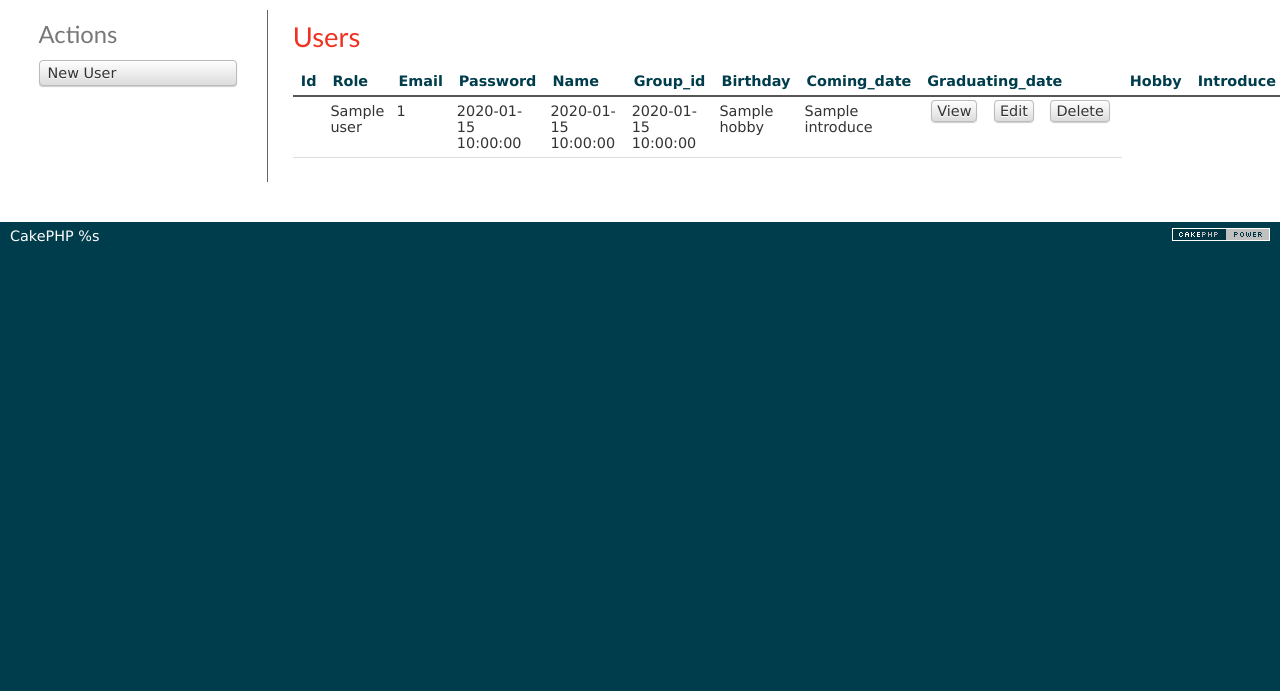
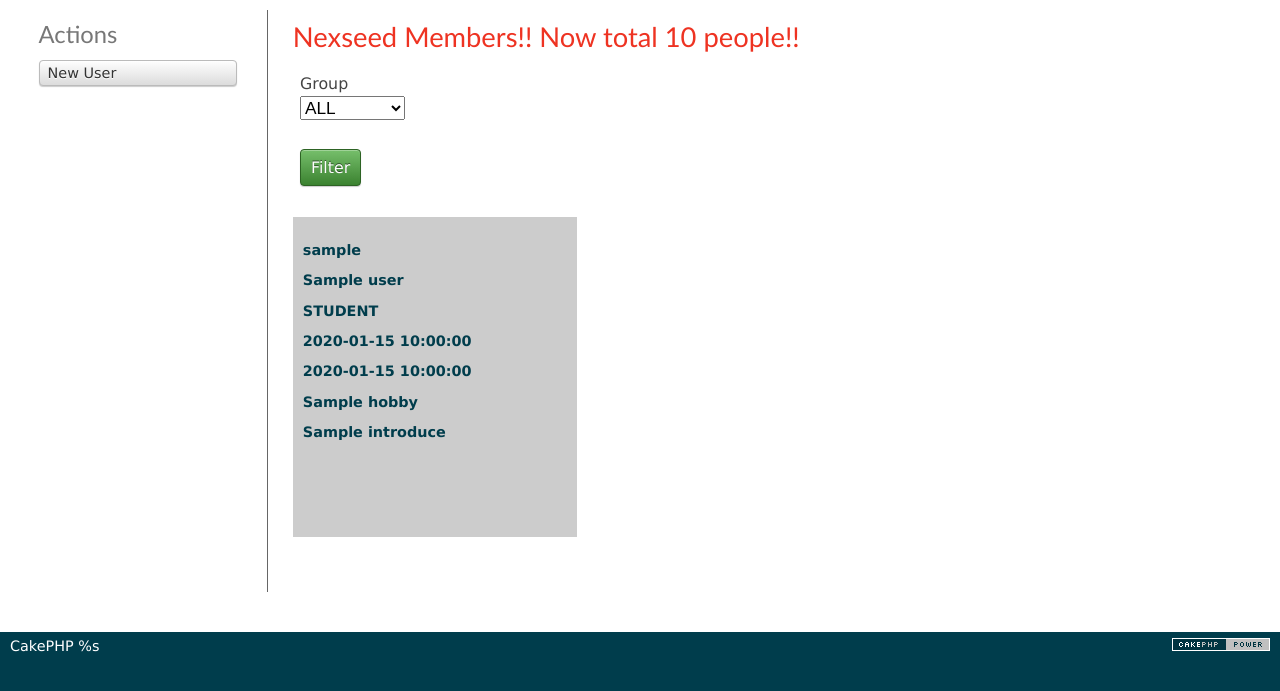
Before and after one commit to teamB-seedpod/seedpod, a CakePHP app: the page made by app/View/Users/index.ctp in a window 1280 px wide. Shown: the part 63-754 px from the top of the page. Run offline with PHP 8.4 and a stand-in for CakePHP, Linux system fonts and the light colour scheme; the template is opened without the code that fills it: most values are stand-ins (such as "Sample title", 1, 10 or a date in 2020); form fields are guessed from the names that the template uses; data that the repository does not hold is empty; some libraries are stand-ins or nearby versions.

Commit message:
プロフィールリスト周りを一通り実装

```diff
--- a/app/View/Layouts/default.ctp
+++ b/app/View/Layouts/default.ctp
@@ -29,6 +29,7 @@ $cakeVersion = __d('cake_dev', 'CakePHP %s', Configure::version())
 		echo $this->Html->meta('icon');
 
 		echo $this->Html->css('cake.generic');
+        echo $this->Html->css('user.css');
 
 		echo $this->fetch('meta');
 		echo $this->fetch('css');
--- a/app/View/Users/add.ctp
+++ b/app/View/Users/add.ctp
@@ -15,7 +15,7 @@
                     '1' => 'STUDENT',
                     '2' => 'TEACHER',
                     '3' => 'STAFF'
-                ),
+                )
             )
         );
 
--- a/app/View/Users/index.ctp
+++ b/app/View/Users/index.ctp
@@ -1,52 +1,56 @@
 <div class="users index">
-	<h2><?php echo __('Users'); ?></h2>
-	<table cellpadding="0" cellspacing="0">
-	<thead>
-	<tr>
-			<th><?php echo $this->Paginator->sort('id'); ?></th>
-			<th><?php echo $this->Paginator->sort('role'); ?></th>
-			<th><?php echo $this->Paginator->sort('email'); ?></th>
-			<th><?php echo $this->Paginator->sort('password'); ?></th>
-			<th><?php echo $this->Paginator->sort('name'); ?></th>
-			<th><?php echo $this->Paginator->sort('group_id'); ?></th>
-			<th><?php echo $this->Paginator->sort('birthday'); ?></th>
-			<th><?php echo $this->Paginator->sort('coming_date'); ?></th>
-			<th><?php echo $this->Paginator->sort('graduating_date'); ?></th>
-			<th><?php echo $this->Paginator->sort('hobby'); ?></th>
-			<th><?php echo $this->Paginator->sort('introduce'); ?></th>
-			<th><?php echo $this->Paginator->sort('block_flg'); ?></th>
-			<th><?php echo $this->Paginator->sort('del_flg'); ?></th>
-			<th><?php echo $this->Paginator->sort('byebye_flag'); ?></th>
-			<th><?php echo $this->Paginator->sort('created'); ?></th>
-			<th><?php echo $this->Paginator->sort('modified'); ?></th>
-			<th class="actions"><?php echo __('Actions'); ?></th>
-	</tr>
-	</thead>
-	<tbody>
+    <h2><?php echo 'Nexseed Members!! Now total '.$total.' people!!' ?></h2>
+
+    <?php
+        echo $this->Form->create('Sort');
+        echo $this->Form->input(
+            'group_id',
+            array(
+                'options' => array(
+                    '0' => 'ALL',
+                    '1' => 'STUDENT',
+                    '2' => 'TEACHER',
+                    '3' => 'STAFF'
+                ),
+            )
+        );
+        echo $this->Form->end(__('Filter'));
+    ?>
+
 	<?php foreach ($users as $user): ?>
-	<tr>
-        <td><?php echo $this->Upload->uploadImage($user, 'User.img', array('style' => 'thumb')) ?></td>
-		<td><?php echo h($user['User']['name']); ?>&nbsp;</td>
-		<td><?php echo h($user['User']['group_id']); ?>&nbsp;</td>
-		<td><?php echo h($user['User']['birthday']); ?>&nbsp;</td>
-		<td><?php echo h($user['User']['coming_date']); ?>&nbsp;</td>
-		<td><?php echo h($user['User']['graduating_date']); ?>&nbsp;</td>
-		<td><?php echo h($user['User']['hobby']); ?>&nbsp;</td>
-		<td><?php echo h($user['User']['introduce']); ?>&nbsp;</td>
-		<td class="actions">
-			<?php echo $this->Html->link(__('View'), array('action' => 'view', $user['User']['id'])); ?>
-			<?php echo $this->Html->link(__('Edit'), array('action' => 'edit', $user['User']['id'])); ?>
-			<?php echo $this->Form->postLink(__('Delete'), array('action' => 'delete', $user['User']['id']), array(), __('Are you sure you want to delete # %s?', $user['User']['id'])); ?>
-		</td>
-	</tr>
-<?php endforeach; ?>
-	</tbody>
-	</table>
-	<p>
-	<?php
-	echo $this->Paginator->counter(array(
-	'format' => __('Page {:page} of {:pages}, showing {:current} records out of {:count} total, starting on record {:start}, ending on {:end}')
-	));
+<?php $user['User']['id'] ?>
+    <a href="/seedpod/users/view/<?php echo $user['User']['id'] ?>">
+    <div class="col3">
+        <p class="pic"><?php echo $this->Upload->uploadImage($user, 'User.img', array('style' => 'thumb')) ?></p>
+        <p class="nickname"><?php echo h($user['User']['nickname']); ?></p>
+        <p class="name"><?php echo h($user['User']['name']); ?></p>
+
+        <p class="group">
+        <?php
+        if ($user['User']['group_id'] == '1') {
+            echo 'STUDENT';
+        } else if ($user['User']['group_id'] == '2'){
+            echo 'TEACHER';
+        } else if ($user['User']['group_id'] == '3'){
+            echo 'STAFF';
+        }
+        ?>
+        </p>
+
+        <p class="birthday"><?php echo h($user['User']['birthday']); ?></p>
+        <p class="graduating_date"><?php echo h($user['User']['graduating_date']); ?></p>
+        <p class="hobby"><?php echo h($user['User']['hobby']); ?></p>
+        <p class="introduce"><?php echo h($user['User']['introduce']); ?></p>
+    </div>
+    </a>
+
+    <?php endforeach; ?>
+
+    <div style="clear:both; padding-top:30px;"></div>
+
+    <?php
+        echo $this->Paginator->counter(array('format' => 'TOTAL:{:count} | SHOWING:{:current} | ' ));
+        echo $this->Paginator->counter(array('format' => 'PAGE:{:page}/{:pages}'));
 	?>	</p>
 	<div class="paging">
 	<?php
@@ -55,6 +59,7 @@
 		echo $this->Paginator->next(__('next') . ' >', array(), null, array('class' => 'next disabled'));
 	?>
 	</div>
+
 </div>
 <div class="actions">
 	<h3><?php echo __('Actions'); ?></h3>
--- /dev/null
+++ b/app/webroot/css/user.css
@@ -0,0 +1,19 @@
+@charset UTF-8;
+
+.col3 {
+    width: 28%;
+    margin: 10px 10px 0 0;
+    padding: 10px;
+    height: 300px;
+    float: left;
+    background-color: #ccc;
+    word-wrap: break-word;
+}
+
+.pic {
+    text-align: center;
+}
+
+.nickname {
+
+}
```
Also changed, not shown: app/Controller/UsersController.php (+31 -4 lines), 2 other files.
